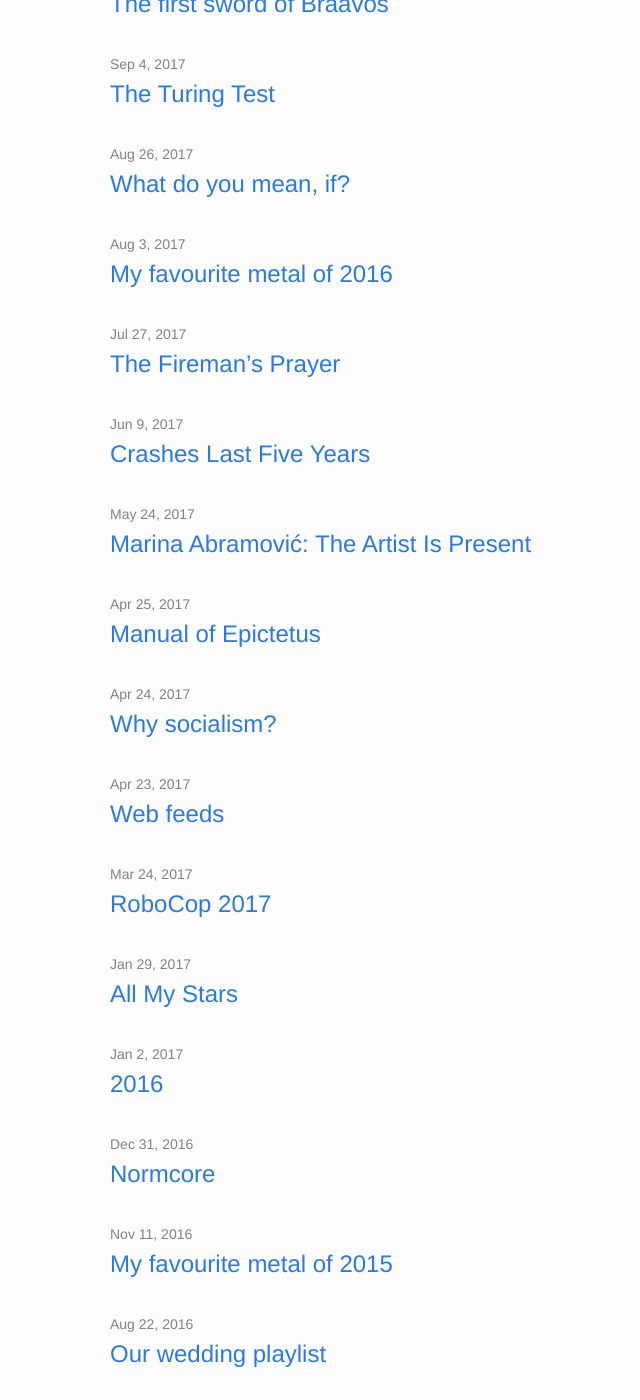
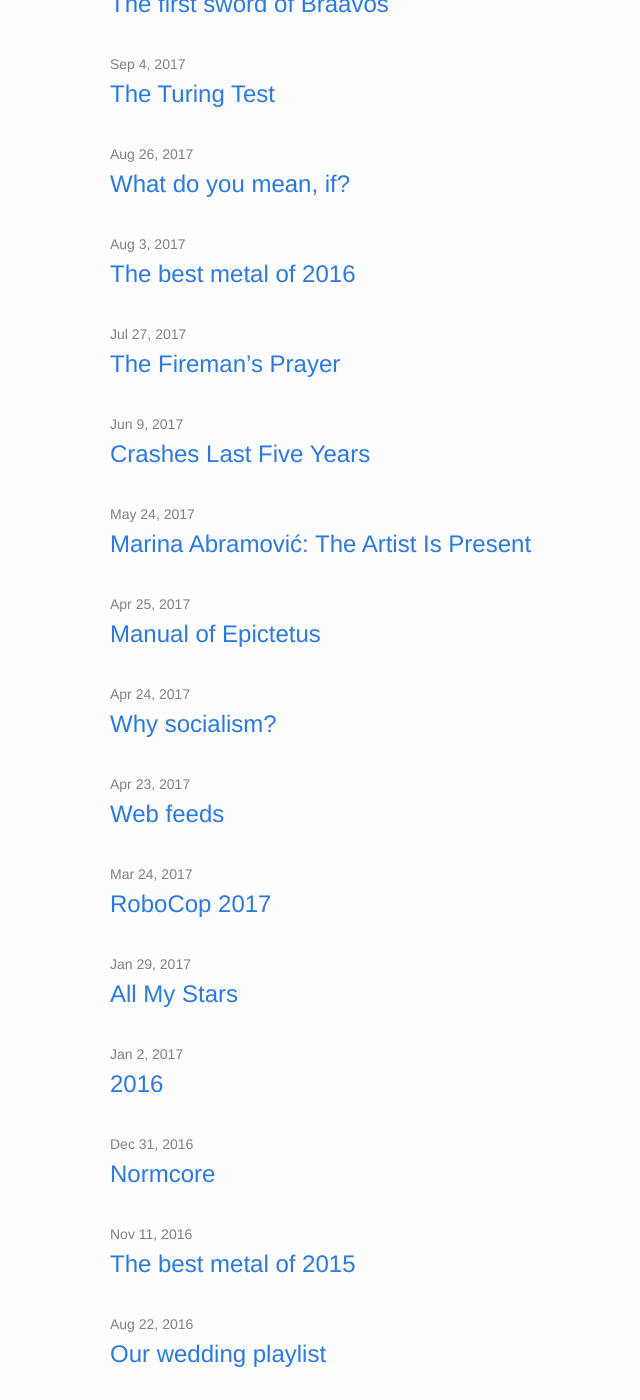
Before and after one commit to danmorrison/danmorrison.github.io, a Jekyll site: the page built from index.html, in a window 1280 px wide and 1400 px high, scrolled down 355 px. Shown: the whole window, without its empty margins (160-800 px from the left). Built offline with Jekyll 4.4.1, drawn with Linux system fonts in a browser that asks for light colours.

Commit message:
Rename playlists because they're too long for Apple Watch

```diff
--- a/_posts/2016-11-11-metal-2015.md
+++ b/_posts/2016-11-11-metal-2015.md
@@ -1,6 +1,6 @@
 ---
 layout: post
-title:  "My favourite metal of 2015"
+title:  "The best metal of 2015"
 date:   2016-11-11T23:22:19+11:00
 ---
 
--- a/_posts/2017-08-03-metal-2016.md
+++ b/_posts/2017-08-03-metal-2016.md
@@ -1,6 +1,6 @@
 ---
 layout: post
-title:  "My favourite metal of 2016"
+title:  "The best metal of 2016"
 date:   2017-08-03T22:20:11+10:00
 ---
 
```
